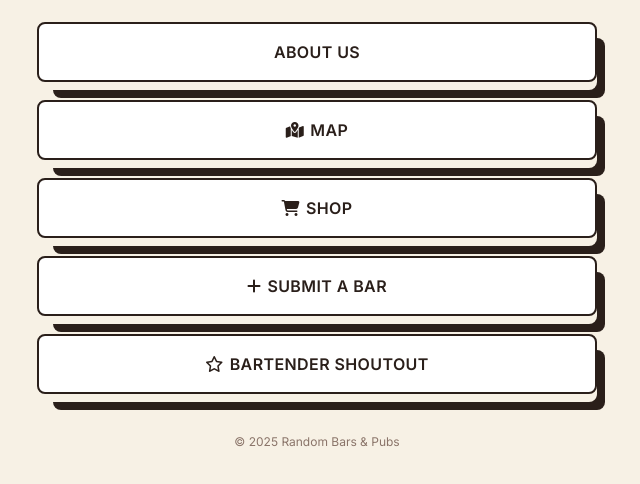
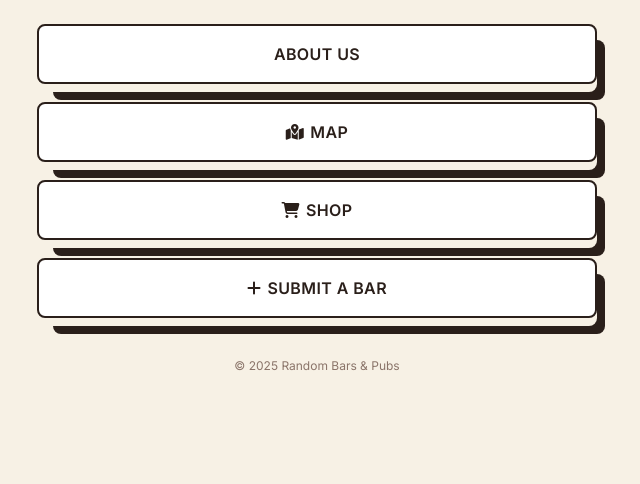
Before and after one commit to kristoffershore/dailybarhop, a plain HTML site: page index.html in a window 1280 px wide. Shown: the part 366-850 px from the top of the page, without its empty margins (323-963 px from the left). After the commit the page ends 800 px from the top, so only its background shows below. Drawn offline with nearby package versions, Linux system fonts and the light colour scheme.

Commit message:
Update index.html

```diff
--- a/index.html
+++ b/index.html
@@ -101,7 +101,7 @@
       <a class="btn" href="#map"><div class="face"><i class="fa-solid fa-map-location-dot icon" aria-hidden="true"></i>MAP</div></a>
       <a class="btn" href="#shop"><div class="face"><i class="fa-solid fa-cart-shopping icon" aria-hidden="true"></i>SHOP</div></a>
       <a class="btn" href="#submit"><div class="face"><i class="fa-solid fa-plus icon" aria-hidden="true"></i>SUBMIT A BAR</div></a>
-      <a class="btn" href="#bartender"><div class="face"><i class="fa-regular fa-star icon" aria-hidden="true"></i>BARTENDER SHOUTOUT</div></a>
+      <!-- <a class="btn" href="#bartender"><div class="face"><i class="fa-regular fa-star icon" aria-hidden="true"></i>BARTENDER SHOUTOUT</div></a> -->
     </div>
 
     <p class="foot">© <span id="y"></span> Random Bars & Pubs</p>
```
